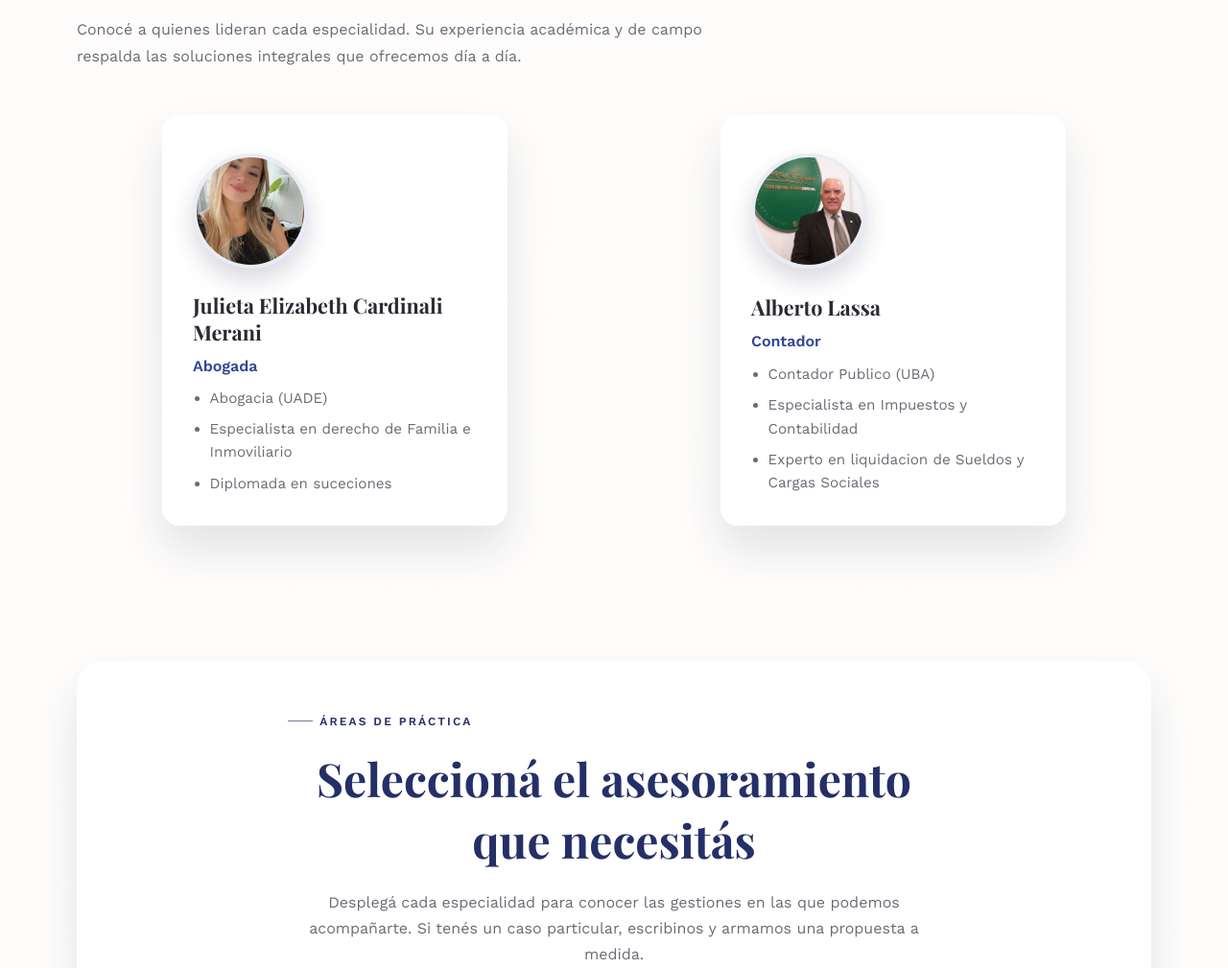
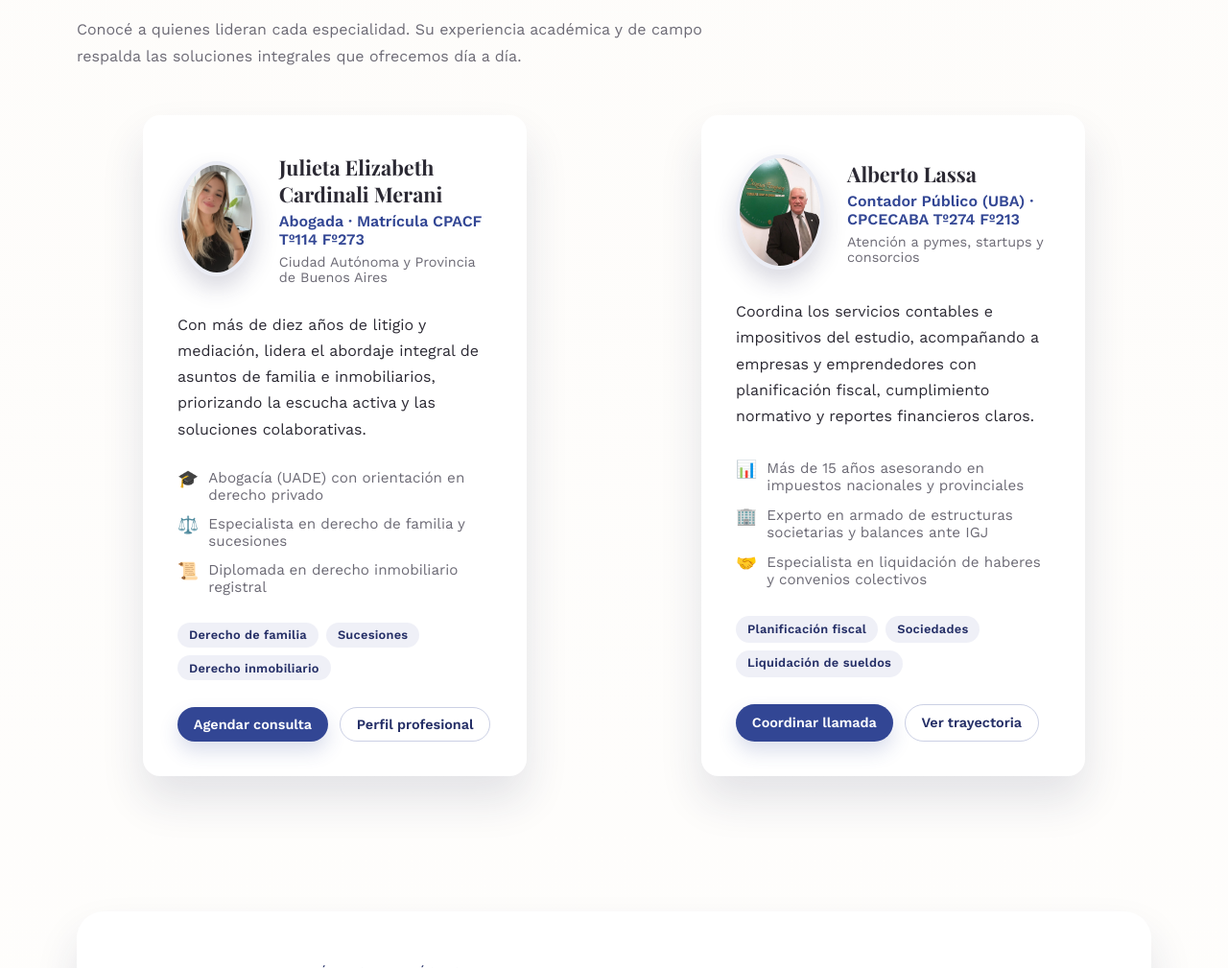
Before and after one commit to ejcmeraki-ship-it/MerakiPage, a plain HTML site: page index.html in a window 1280 px wide. Shown: the part 1629-2638 px from the top of the page at 96% size. Drawn offline with nearby package versions, Linux system fonts and the light colour scheme.

Commit message:
Add files via upload

```diff
--- a/index.html
+++ b/index.html
@@ -95,35 +95,95 @@
         </div>
         <div class="team__grid">
           <article class="team-card">
+            <div class="team-card__profile">
               <img
                 class="team-card__photo"
                 src="assets/Julieta.jpeg"
                 alt="Fotografía de Julieta Elizabeth Cardinali Merani"
               />
-            <div class="team-card__content">
+              <div class="team-card__identity">
                 <h3>Julieta Elizabeth Cardinali Merani</h3>
-              <p class="team-card__role">Abogada</p>
-              <ul>
-                <li>Abogacia (UADE)</li>
-                <li>Especialista en derecho de Familia e Inmoviliario</li>
-                <li>Diplomada en suceciones</li>
+                <p class="team-card__role">Abogada · Matrícula CPACF Tº114 Fº273</p>
+                <p class="team-card__location">Ciudad Autónoma y Provincia de Buenos Aires</p>
+              </div>
+            </div>
+            <p class="team-card__bio">
+              Con más de diez años de litigio y mediación, lidera el abordaje integral de asuntos de familia e
+              inmobiliarios, priorizando la escucha activa y las soluciones colaborativas.
+            </p>
+            <ul class="team-card__highlights">
+              <li><span aria-hidden="true">🎓</span> Abogacía (UADE) con orientación en derecho privado</li>
+              <li><span aria-hidden="true">⚖️</span> Especialista en derecho de familia y sucesiones</li>
+              <li><span aria-hidden="true">📜</span> Diplomada en derecho inmobiliario registral</li>
             </ul>
+            <div class="team-card__tags" aria-label="Áreas principales de Julieta">
+              <span>Derecho de familia</span>
+              <span>Sucesiones</span>
+              <span>Derecho inmobiliario</span>
+            </div>
+            <div class="team-card__cta">
+              <a
+                class="team-card__link"
+                href="https://wa.me/5491162576017?text=Hola%20Julieta,%20quiero%20asesoramiento%20legal"
+                target="_blank"
+                rel="noopener"
+              >
+                Agendar consulta
+              </a>
+              <a
+                class="team-card__link team-card__link--ghost"
+                href="https://www.linkedin.com/in/julietacardinalimerani"
+                target="_blank"
+                rel="noopener"
+              >
+                Perfil profesional
+              </a>
             </div>
           </article>
           <article class="team-card">
+            <div class="team-card__profile">
               <img
                 class="team-card__photo"
                 src="assets/Alberto.jpeg"
                 alt="Fotografía de Alberto Lassa"
               />
-            <div class="team-card__content">
+              <div class="team-card__identity">
                 <h3>Alberto Lassa</h3>
-              <p class="team-card__role">Contador</p>
-              <ul>
-                <li>Contador Publico (UBA)</li>
-                <li>Especialista en Impuestos y Contabilidad</li>
-                <li>Experto en liquidacion de Sueldos y Cargas Sociales</li>
+                <p class="team-card__role">Contador Público (UBA) · CPCECABA Tº274 Fº213</p>
+                <p class="team-card__location">Atención a pymes, startups y consorcios</p>
+              </div>
+            </div>
+            <p class="team-card__bio">
+              Coordina los servicios contables e impositivos del estudio, acompañando a empresas y
+              emprendedores con planificación fiscal, cumplimiento normativo y reportes financieros claros.
+            </p>
+            <ul class="team-card__highlights">
+              <li><span aria-hidden="true">📊</span> Más de 15 años asesorando en impuestos nacionales y provinciales</li>
+              <li><span aria-hidden="true">🏢</span> Experto en armado de estructuras societarias y balances ante IGJ</li>
+              <li><span aria-hidden="true">🤝</span> Especialista en liquidación de haberes y convenios colectivos</li>
             </ul>
+            <div class="team-card__tags" aria-label="Áreas principales de Alberto">
+              <span>Planificación fiscal</span>
+              <span>Sociedades</span>
+              <span>Liquidación de sueldos</span>
+            </div>
+            <div class="team-card__cta">
+              <a
+                class="team-card__link"
+                href="https://wa.me/5491162576017?text=Hola%20Alberto,%20necesito%20asesoramiento%20contable"
+                target="_blank"
+                rel="noopener"
+              >
+                Coordinar llamada
+              </a>
+              <a
+                class="team-card__link team-card__link--ghost"
+                href="https://www.linkedin.com/in/albertolassa"
+                target="_blank"
+                rel="noopener"
+              >
+                Ver trayectoria
+              </a>
             </div>
           </article>
         </div>
--- a/styles.css
+++ b/styles.css
@@ -216,12 +216,12 @@ main {
   background: #fff;
   border-radius: var(--radius-md);
   box-shadow: var(--shadow-soft);
-  padding: 2.5rem 2rem 2rem;
+  padding: 2.5rem 2.25rem 2.25rem;
   display: grid;
-  gap: 1.5rem;
+  gap: 1.75rem;
   position: relative;
   overflow: hidden;
-  width: min(100%, 360px);
+  width: min(100%, 400px);
   justify-self: center;
 }
 
@@ -248,14 +248,20 @@ main {
   box-shadow: 0 12px 25px rgba(37, 41, 82, 0.18);
 }
 
-.team-card__content {
-  display: grid;
-  gap: 0.75rem;
+.team-card__profile {
+  display: flex;
+  align-items: center;
+  gap: 1.5rem;
   position: relative;
   z-index: 1;
 }
 
-.team-card__content h3 {
+.team-card__identity {
+  display: grid;
+  gap: 0.35rem;
+}
+
+.team-card h3 {
   font-family: var(--font-display);
   font-size: 1.35rem;
   margin: 0;
@@ -267,17 +273,99 @@ main {
   font-weight: 600;
 }
 
-.team-card ul {
+.team-card__location {
   margin: 0;
-  padding-left: 1.1rem;
+  color: var(--color-muted);
+  font-size: 0.9rem;
+}
+
+.team-card__bio {
+  margin: 0;
+  color: var(--color-text);
+  line-height: 1.7;
+}
+
+.team-card__highlights {
+  margin: 0;
+  padding: 0;
+  list-style: none;
   display: grid;
-  gap: 0.5rem;
+  gap: 0.75rem;
   color: var(--color-muted);
   font-size: 0.95rem;
 }
 
-.team-card li {
-  line-height: 1.6;
+.team-card__highlights li {
+  display: grid;
+  grid-template-columns: auto 1fr;
+  gap: 0.65rem;
+  align-items: start;
+}
+
+.team-card__highlights span[aria-hidden="true"] {
+  font-size: 1.1rem;
+  line-height: 1.2;
+}
+
+.team-card__tags {
+  display: flex;
+  flex-wrap: wrap;
+  gap: 0.5rem;
+  position: relative;
+  z-index: 1;
+}
+
+.team-card__tags span {
+  background: rgba(50, 70, 148, 0.08);
+  color: var(--color-primary-dark);
+  border-radius: 999px;
+  padding: 0.35rem 0.75rem;
+  font-size: 0.8rem;
+  font-weight: 600;
+  letter-spacing: 0.02em;
+}
+
+.team-card__cta {
+  display: flex;
+  flex-wrap: wrap;
+  gap: 0.75rem;
+  position: relative;
+  z-index: 1;
+}
+
+.team-card__link {
+  display: inline-flex;
+  align-items: center;
+  justify-content: center;
+  gap: 0.35rem;
+  padding: 0.55rem 1.05rem;
+  border-radius: 999px;
+  font-weight: 600;
+  font-size: 0.9rem;
+  text-decoration: none;
+  background: var(--color-primary);
+  color: #fff;
+  transition: transform 0.2s ease, box-shadow 0.2s ease, background 0.2s ease;
+  box-shadow: 0 10px 20px rgba(50, 70, 148, 0.18);
+}
+
+.team-card__link:hover,
+.team-card__link:focus-visible {
+  transform: translateY(-1px);
+  box-shadow: 0 12px 22px rgba(50, 70, 148, 0.24);
+}
+
+.team-card__link--ghost {
+  background: transparent;
+  color: var(--color-primary-dark);
+  border: 1px solid rgba(50, 70, 148, 0.25);
+  box-shadow: none;
+}
+
+.team-card__link--ghost:hover,
+.team-card__link--ghost:focus-visible {
+  background: rgba(50, 70, 148, 0.08);
+  box-shadow: none;
 }
 
 @media (max-width: 720px) {
@@ -286,14 +374,26 @@ main {
     padding: 2.25rem 1.75rem;
   }
 
+  .team-card__profile {
+    flex-direction: column;
+  }
+
   .team-card__photo {
     margin: 0 auto;
   }
 
-  .team-card ul {
+  .team-card__highlights li {
+    grid-template-columns: minmax(0, 1fr);
     justify-items: center;
-    padding-left: 0;
-    list-style-position: inside;
+    text-align: center;
+  }
+
+  .team-card__highlights span[aria-hidden="true"] {
+    margin-bottom: 0.15rem;
+  }
+
+  .team-card__cta {
+    justify-content: center;
   }
 }
 
```
Lines whose indentation alone changed are shown as unchanged.
